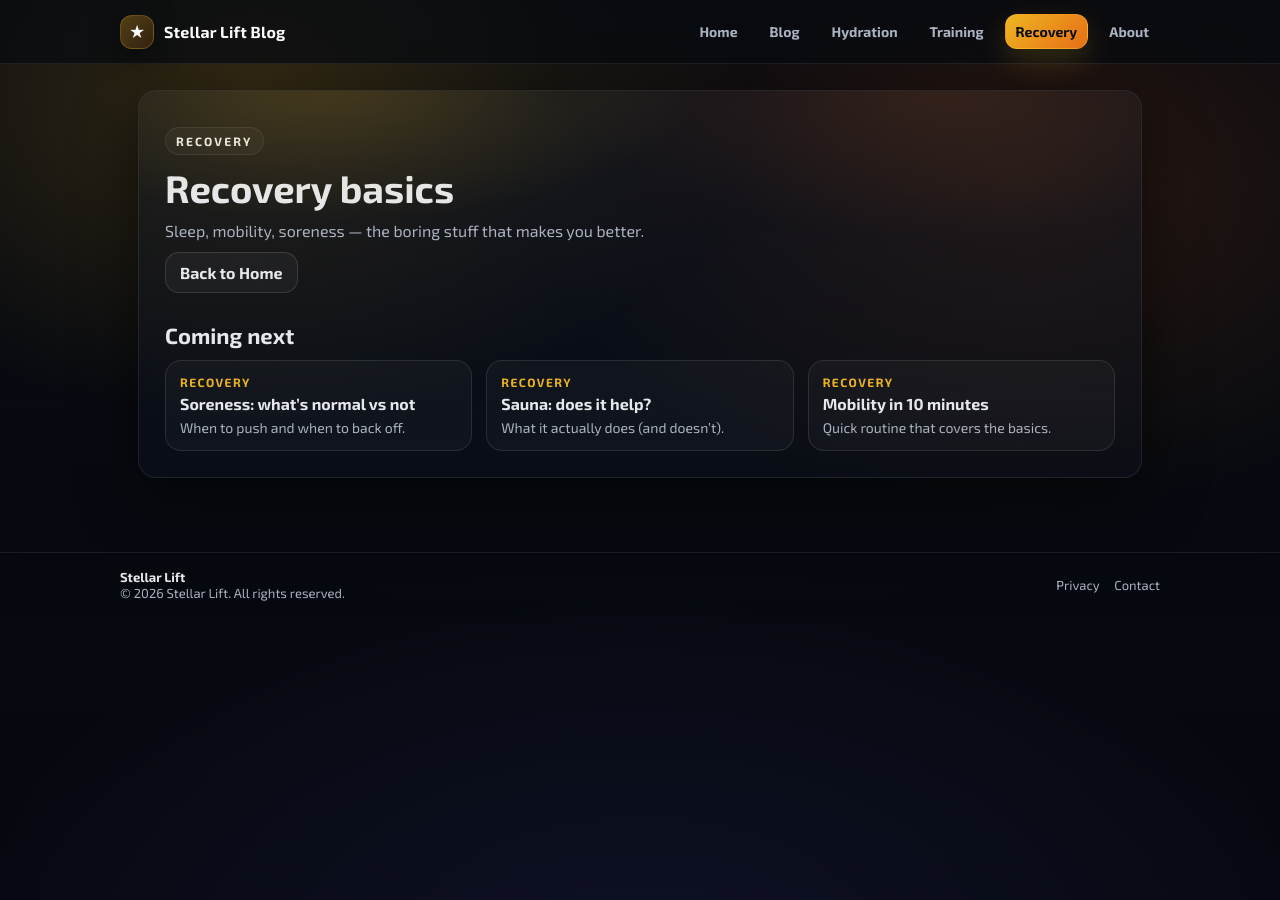
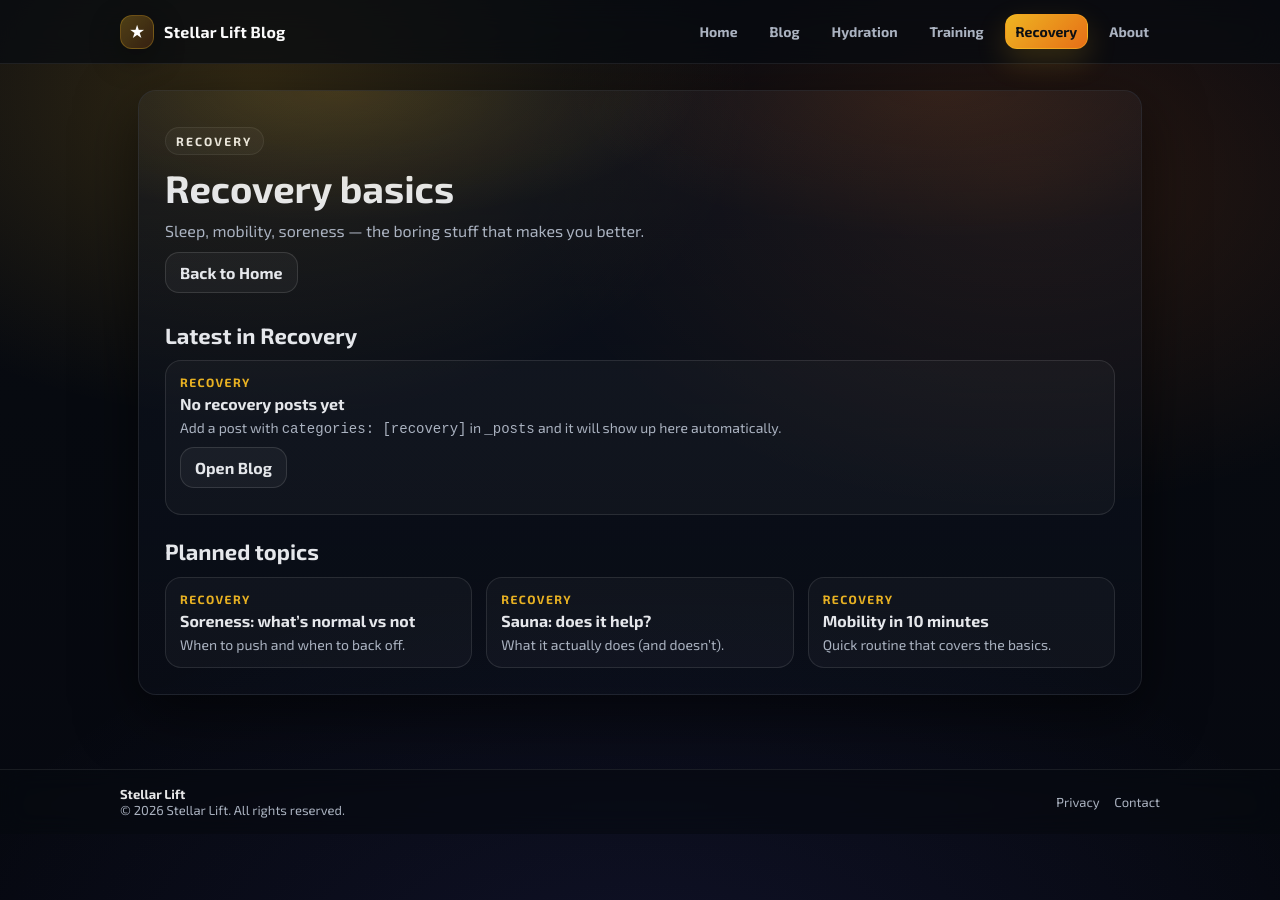
Before and after one commit to AntczakEI/stellarlift-blog, a Jekyll site: the page built from recovery.html, in a window 1280 px wide. Built offline with Jekyll 4.4.1, drawn with Linux system fonts in a browser that asks for light colours.

Commit message:
Update recovery.html

```diff
--- a/recovery.html
+++ b/recovery.html
@@ -2,6 +2,7 @@
 layout: default
 title: Recovery
 description: Sleep, soreness, mobility — the boring stuff that makes you better.
+permalink: /recovery/
 ---
 
 <section class="hero">
@@ -15,7 +16,47 @@
 </section>
 
 <section class="section">
-  <h2>Coming next</h2>
+  <h2>Latest in Recovery</h2>
+
+  {% assign recovery_posts = site.categories.recovery %}
+  {% if recovery_posts and recovery_posts.size > 0 %}
+    <div class="grid">
+      {% for post in recovery_posts %}
+        <article class="card">
+          <div class="card-meta">Recovery</div>
+
+          <h3 class="card-title">
+            <a href="{{ post.url | relative_url }}" style="text-decoration:none;">
+              {{ post.title }}
+            </a>
+          </h3>
+
+          {% if post.description %}
+            <p class="card-desc">{{ post.description }}</p>
+          {% else %}
+            <p class="card-desc">{{ post.excerpt | strip_html | truncate: 140 }}</p>
+          {% endif %}
+
+          <p style="margin-top:10px;color:rgba(255,255,255,.55);font-size:13px;">
+            {{ post.date | date: "%Y-%m-%d" }}
+          </p>
+        </article>
+      {% endfor %}
+    </div>
+  {% else %}
+    <div class="card">
+      <div class="card-meta">Recovery</div>
+      <h3 class="card-title">No recovery posts yet</h3>
+      <p class="card-desc">Add a post with <code>categories: [recovery]</code> in <code>_posts</code> and it will show up here automatically.</p>
+      <p style="margin-top:10px;">
+        <a class="btn btn-ghost" href="{{ "/blog/" | relative_url }}">Open Blog</a>
+      </p>
+    </div>
+  {% endif %}
+</section>
+
+<section class="section">
+  <h2>Planned topics</h2>
 
   <div class="grid">
     <article class="card">
```
